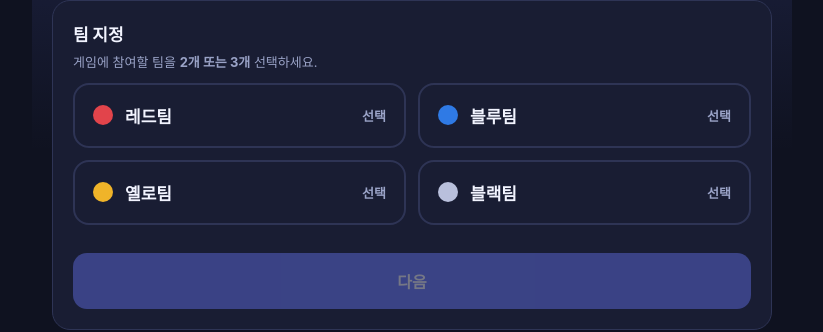
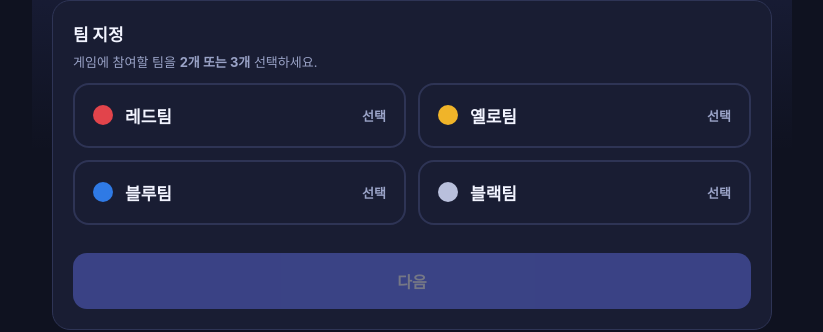
Before and after one commit to gyureeedu/Chip_Deal-3group, a plain HTML site: page index.html in a window 1280 px wide. Shown: the part 108-440 px from the top of the page, without its empty margins (228-1051 px from the left). Drawn offline with Linux system fonts and the light colour scheme.

Commit message:
팀 표시 순서를 레드·옐로·블루·블랙으로 변경
ORDER 배열이 모든 화면의 팀 순서를 정한다. 팀 선택 버튼, 조 이름 입력,
라운드 배팅, 결과·최종 표가 모두 이 순서를 따른다. 선택한 순서와
무관하게 정렬되므로 블랙부터 골라도 표시는 같은 순서다.

Co-Authored-By: Claude Opus 5 <noreply@anthropic.com>
Claude-Session: https://claude.ai/code/session_015BiBCkzkBuaeKeUX4ygHV8

```diff
--- a/index.html
+++ b/index.html
@@ -287,11 +287,11 @@
 
   var TEAMS = {
     red:    {name:"레드팀",  color:"#e2444b", soft:"rgba(226,68,75,.16)"},
+    yellow: {name:"옐로팀",  color:"#f0b429", soft:"rgba(240,180,41,.16)"},
     blue:   {name:"블루팀",  color:"#2f7ae5", soft:"rgba(47,122,229,.16)"},
-    yellow: {name:"옐로팀",  color:"#f0b429", soft:"rgba(240,180,41,.16)"},
     black:  {name:"블랙팀",  color:"#b9c0dc", soft:"rgba(185,192,220,.16)"}
   };
-  var ORDER = ["red","blue","yellow","black"];
+  var ORDER = ["red","yellow","blue","black"];
   var START_CHIPS = 25, MAX_ROUNDS = 5, WINS_NEEDED = 3;
   var COUNT_OPTIONS = [1,2,3,4,5,6];
   var KEY = "chipDilemma.game.v3";
```
Also changed, not shown: 1 other file.
